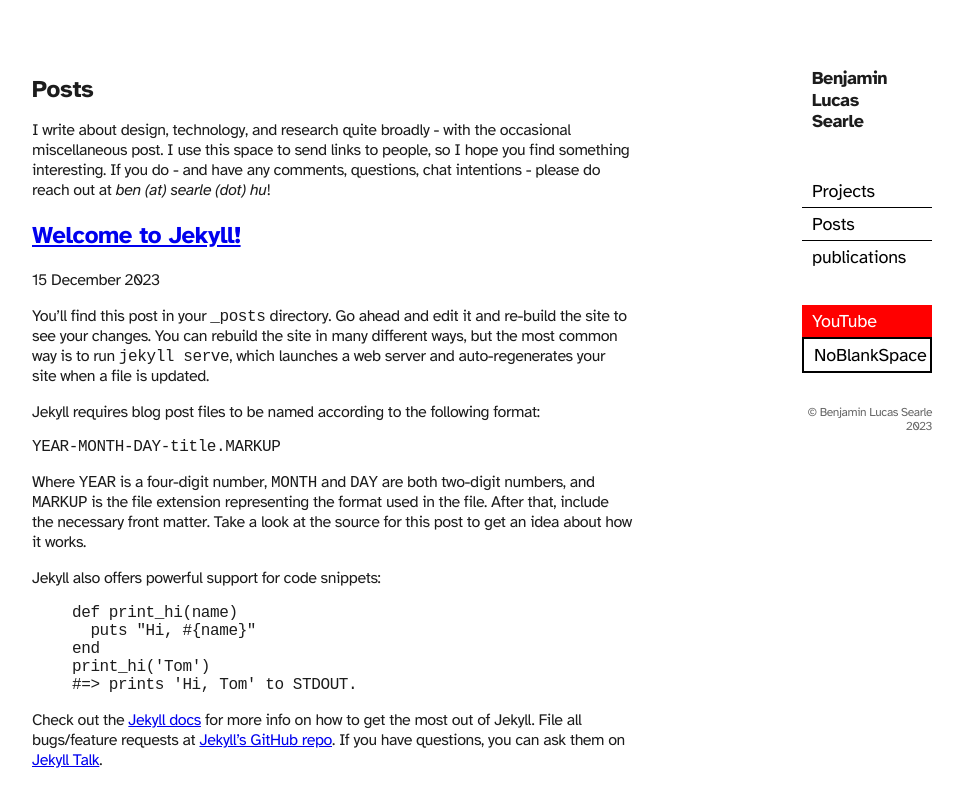
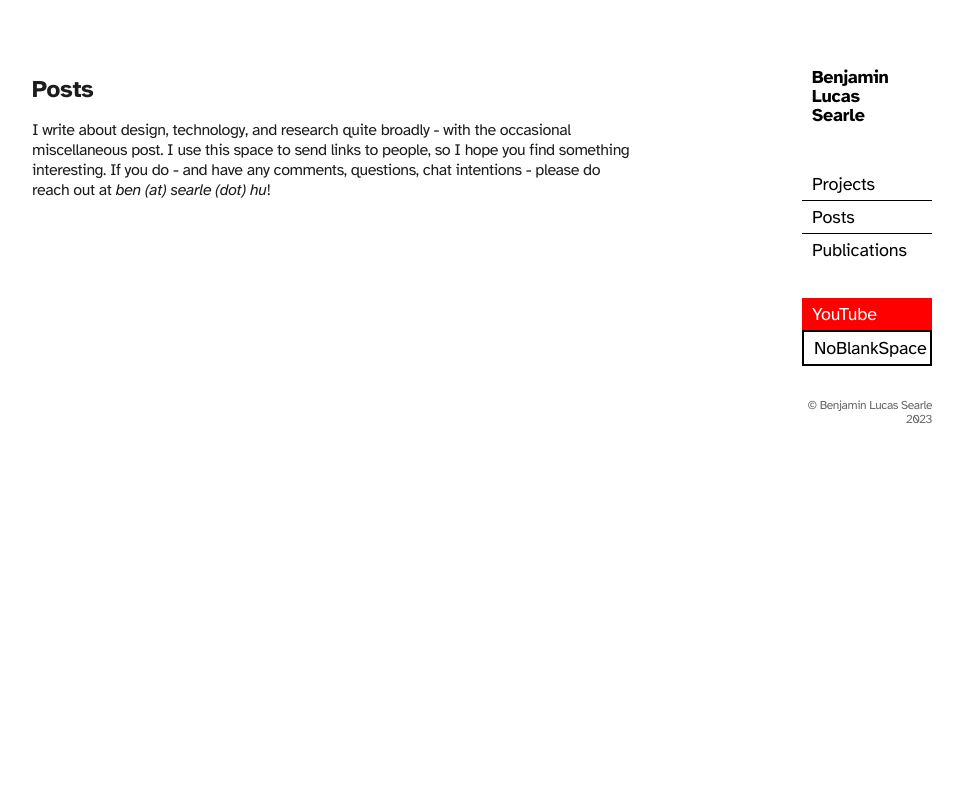
Before and after one commit to NoBlankSpace/NoBlankSpace.github.io, a Jekyll site: the page built from docs/posts.md, in a window 1280 px wide. Shown: the top 807 px of the page, without its empty margins (158-1121 px from the left). Built offline with Jekyll 4.4.1, drawn with Linux system fonts in a browser that asks for light colours.

Commit message:
Fixed links

```diff
--- a/docs/_config.yml
+++ b/docs/_config.yml
@@ -28,8 +28,8 @@ domain: bhorda.github.io
 # Comment this line out when pushing to GitHub
 # baseurl: /bhorda.github.io # the subpath of your site, e.g. /blog
 url: https://bhorda.github.io # the base hostname & protocol for your site, e.g. http://example.com
-twitter_username: jekyllrb
-github_username:  jekyll
+twitter_username: benjaminsearle_
+github_username:  bhorda
 
 # Build settings
 theme: minima
--- a/docs/_includes/sidebar.html
+++ b/docs/_includes/sidebar.html
@@ -3,19 +3,19 @@
 <div class="sidebar">
     <!-- Profile Picture -->
     <div class="profile">
-        Benjamin Lucas Searle
+        <a href="{{'/' | relative_url}}">Benjamin Lucas Searle</a>
     </div>
 
     <!-- Buttons with Vertical Lines -->
     <div class="button-group">
-        <a href="{{/projects/ | relative_url}}">Projects</a>
-        <a href="{{/posts/ | relative_url}}">Posts</a>
-        <a href="{{/publications/ | relative_url}}">publications</a>
+        <a href="{{'/projects' | relative_url}}">Projects</a>
+        <a href="{{'/posts' | relative_url}}">Posts</a>
+        <a href="{{'/publications' | relative_url}}">Publications</a>
     </div>
 
     <!-- External Links -->
     <div class="external-links">
-        <a href="https://www.youtube.com" class="youtube">YouTube</a>
+        <a href="https://www.youtube.com/@Benjibo" class="youtube">YouTube</a>
         <a href="https://noblank.space" class="noblankspace">NoBlankSpace</a>
     </div>
 
--- a/docs/assets/css/sidebar.css
+++ b/docs/assets/css/sidebar.css
@@ -12,8 +12,14 @@
     margin-bottom: 32px;
     word-spacing: 140px;
     line-height: 1.2em;
+}
+
+.profile a {
+    font-size: 18px;
+    color: #000; /* Button text color */
+    letter-spacing: -0.2px;
     font-weight: bold;
-    font-size: 18px;
+    text-decoration: none;
 }
 
 .profile-pic img {
--- a/docs/posts.md
+++ b/docs/posts.md
@@ -1,21 +1,9 @@
 ---
 layout: default
 title: Posts
-permalink: /posts/
+permalink: /posts
 ---
 
 # Posts
 
 I write about design, technology, and research quite broadly - with the occasional miscellaneous post. I use this space to send links to people, so I hope you find something interesting. If you do - and have any comments, questions, chat intentions - please do reach out at *ben (at) searle (dot) hu*!
-
-{% for post in site.posts %}
-  <article>
-    <h2>
-      <a href="{{ post.url }}">
-        {{ post.title }}
-      </a>
-    </h2>
-    <time datetime="{{ post.date | date: "%Y-%m-%d" }}">{{ post.date | date_to_long_string }}</time>
-    {{ post.content }}
-  </article>
-{% endfor %}
```
Also changed, not shown: docs/projects.md (+1 -1 lines), docs/publications.md (+1 -1 lines).
